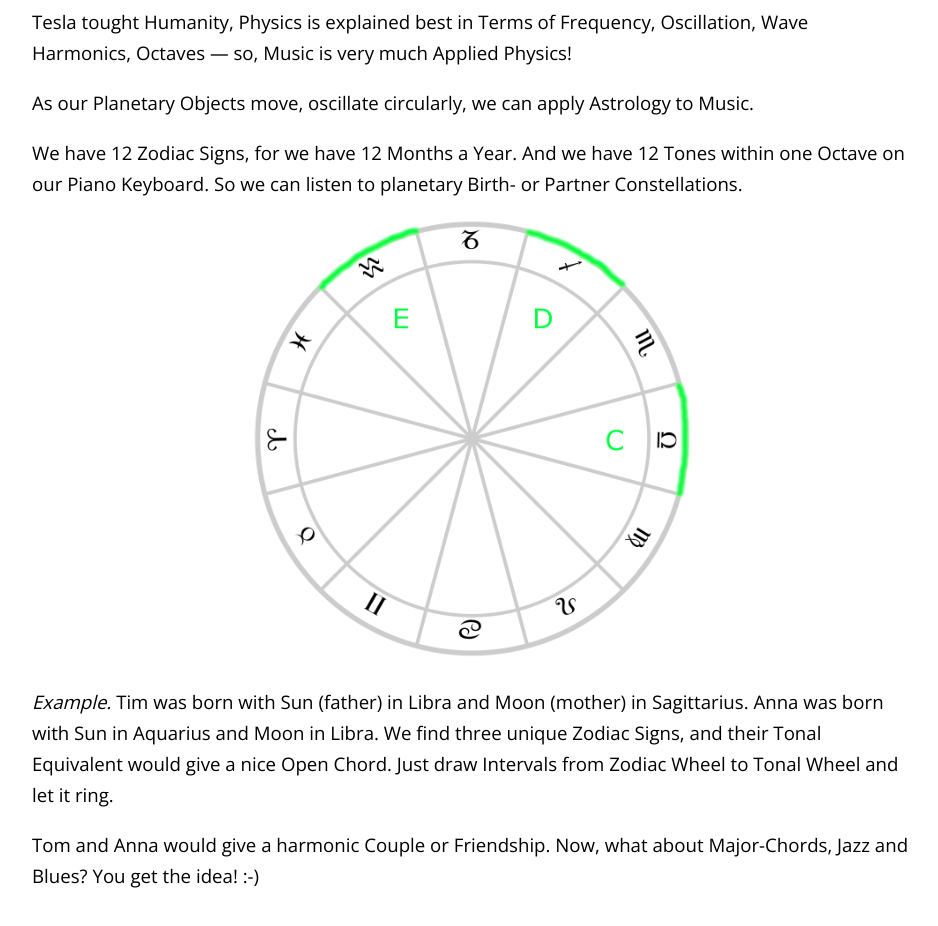
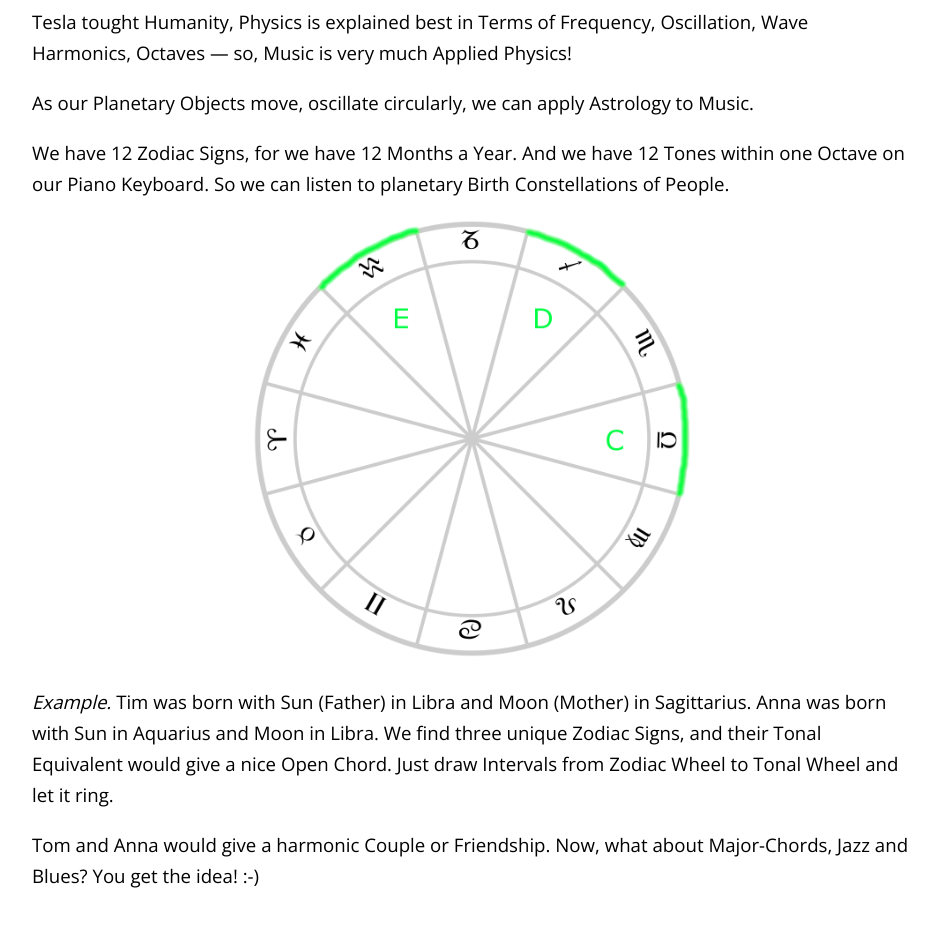
Before and after one commit to bogdanski/bogdanski.github.io, a plain HTML site: page tonal-based-astrology/index.html in a window 1280 px wide. Shown: the part 320-1246 px from the top of the page, without its empty margins (168-1106 px from the left). Drawn offline with nearby package versions, Linux system fonts and the light colour scheme.

Commit message:
Update index.html

```diff
--- a/tonal-based-astrology/index.html
+++ b/tonal-based-astrology/index.html
@@ -52,13 +52,13 @@
 
   <p>As our Planetary Objects move, oscillate circularly, we can apply Astrology to Music.</p>
 
-  <p>We have 12 Zodiac Signs, for we have 12 Months a Year. And we have 12 Tones within one Octave on our Piano Keyboard. So we can listen to planetary Birth- or Partner Constellations.</p>
+  <p>We have 12 Zodiac Signs, for we have 12 Months a Year. And we have 12 Tones within one Octave on our Piano Keyboard. So we can listen to planetary Birth Constellations of People.</p>
 
   <p class="gentle gentle-bottom text-center">
     <img src="/tonal-based-astrology/wheel.png" style="width: 50%;" /><br>
   </p>
 
-  <p><em>Example.</em> Tim was born with Sun (father) in Libra and Moon (mother) in Sagittarius. Anna was born with Sun in Aquarius and Moon in Libra. We find three unique Zodiac Signs, and their Tonal Equivalent would give a nice Open Chord. Just draw Intervals from Zodiac Wheel to Tonal Wheel and let it ring.</p>
+  <p><em>Example.</em> Tim was born with Sun (Father) in Libra and Moon (Mother) in Sagittarius. Anna was born with Sun in Aquarius and Moon in Libra. We find three unique Zodiac Signs, and their Tonal Equivalent would give a nice Open Chord. Just draw Intervals from Zodiac Wheel to Tonal Wheel and let it ring.</p>
 
   <p>Tom and Anna would give a harmonic Couple or Friendship. Now, what about Major-Chords, Jazz and Blues? You get the idea! :-)</p>
 
```
